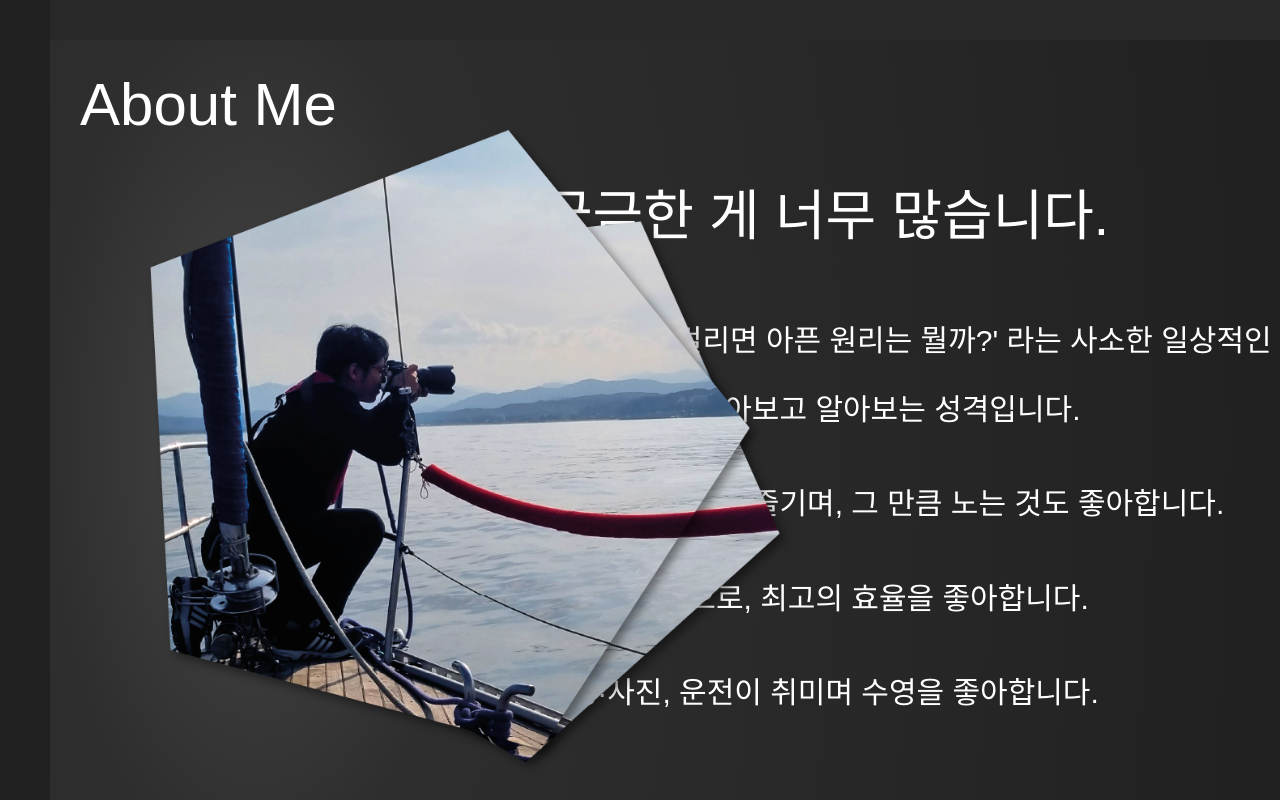
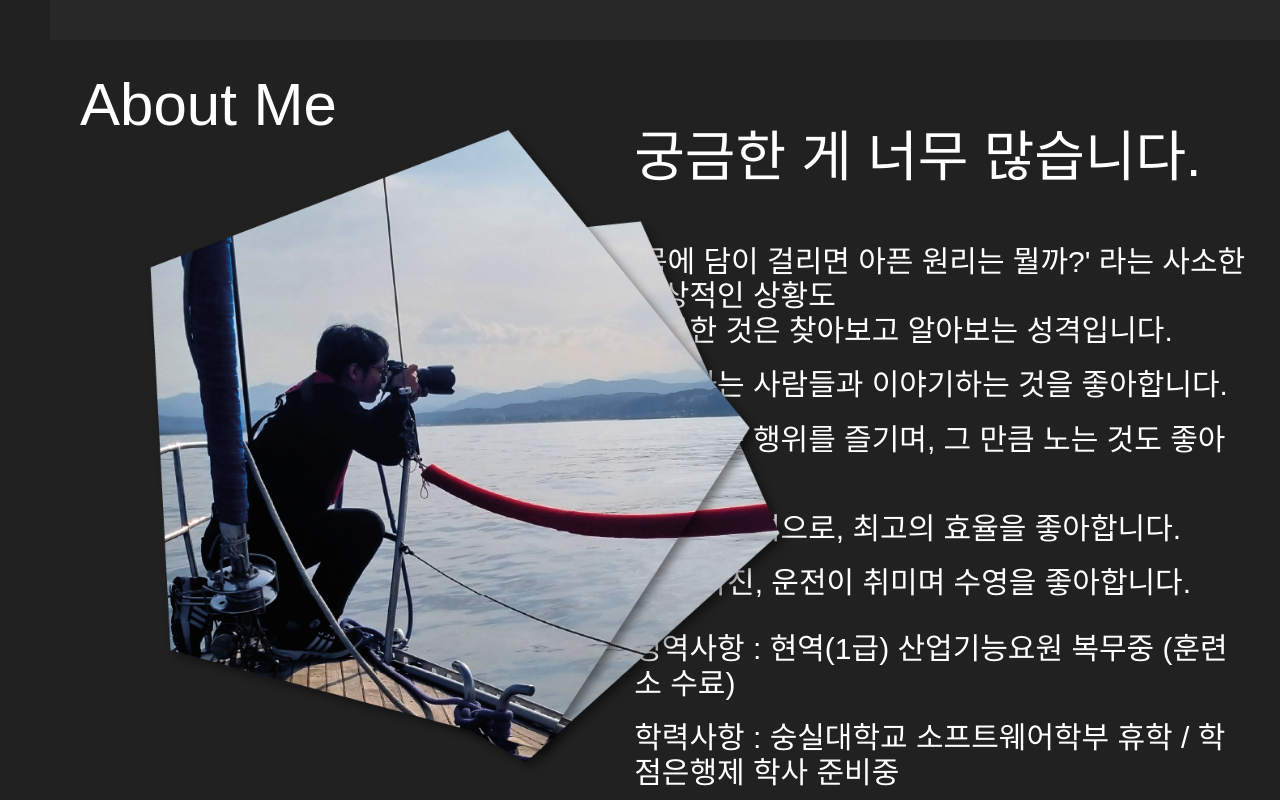
Before and after one commit to himprover/2021-portfolio-react, a React (Create React App) app: page / in a window 1280 px wide. Shown: the part 1560-2360 px from the top of the page. Built offline with nearby package versions, Linux system fonts and the light colour scheme; a web font is replaced by a local one.

Commit message:
add: AboutMe.tsx_SubMent & bg change

```diff
--- a/src/pages/Contents/AboutMe.tsx
+++ b/src/pages/Contents/AboutMe.tsx
@@ -15,11 +15,23 @@ function AboutMe() {
 				<MentSub>
 					'목에 담이 걸리면 아픈 원리는 뭘까?' 라는 사소한 일상적인 상황도
 					<br />
-					궁금한 것은 찾아보고 알아보는 성격입니다.
+					궁금한 것은 <b>찾아보고 알아보는 성격</b>입니다.
 				</MentSub>
-				<MentSub>알아가는 행위를 즐기며, 그 만큼 노는 것도 좋아합니다.</MentSub>
-				<MentSub>게으른 성격으로, 최고의 효율을 좋아합니다.</MentSub>
+				<MentSub>
+					좋아하는 사람들과 <b>이야기</b>하는 것을 좋아합니다.
+				</MentSub>
+				<MentSub>
+					알아가는 행위를 즐기며, 그 만큼 <b>노는 것</b>도 좋아합니다.
+				</MentSub>
+				<MentSub>
+					<b>게으른 성격</b>으로, <b>최고의 효율</b>을 좋아합니다.
+				</MentSub>
 				<MentSub>여행·사진, 운전이 취미며 수영을 좋아합니다.</MentSub>
+				<br />
+				<Info>병역사항 : 현역(1급) 산업기능요원 복무중 (훈련소 수료)</Info>
+				<Info>
+					학력사항 : 숭실대학교 소프트웨어학부 휴학 / 학점은행제 학사 준비중
+				</Info>
 			</MentArea>
 		</AboutMeDIV>
 	);
@@ -27,14 +39,9 @@ function AboutMe() {
 
 const AboutMeDIV = styled.div`
 	position: relative;
-	background: radial-gradient(
-		82.47% 260.66% at 16.85% 50%,
-		#474747 0%,
-		#2e2e2e 20.83%,
-		#212121 100%
-	);
 	display: flex;
 	align-items: center;
+	justify-content: space-around;
 `;
 
 const ImgArea = styled.div`
@@ -44,7 +51,7 @@ const ImgArea = styled.div`
 const MentArea = styled.div`
 	display: flex;
 	flex-direction: column;
-	width: 60%;
+	width: 50%;
 `;
 
 const Title = styled.h1`
@@ -83,7 +90,16 @@ const MentTitle = styled.h2`
 
 const MentSub = styled.h3`
 	font-size: 3rem;
-	font-weight: 300;
+	font-weight: 200;
+	margin-top: 1rem;
+	margin-bottom: 1rem;
+`;
+
+const Info = styled.h3`
+	font-size: 3rem;
+	font-weight: 500;
+	margin-top: 1rem;
+	margin-bottom: 1rem;
 `;
 
 export default AboutMe;
```
